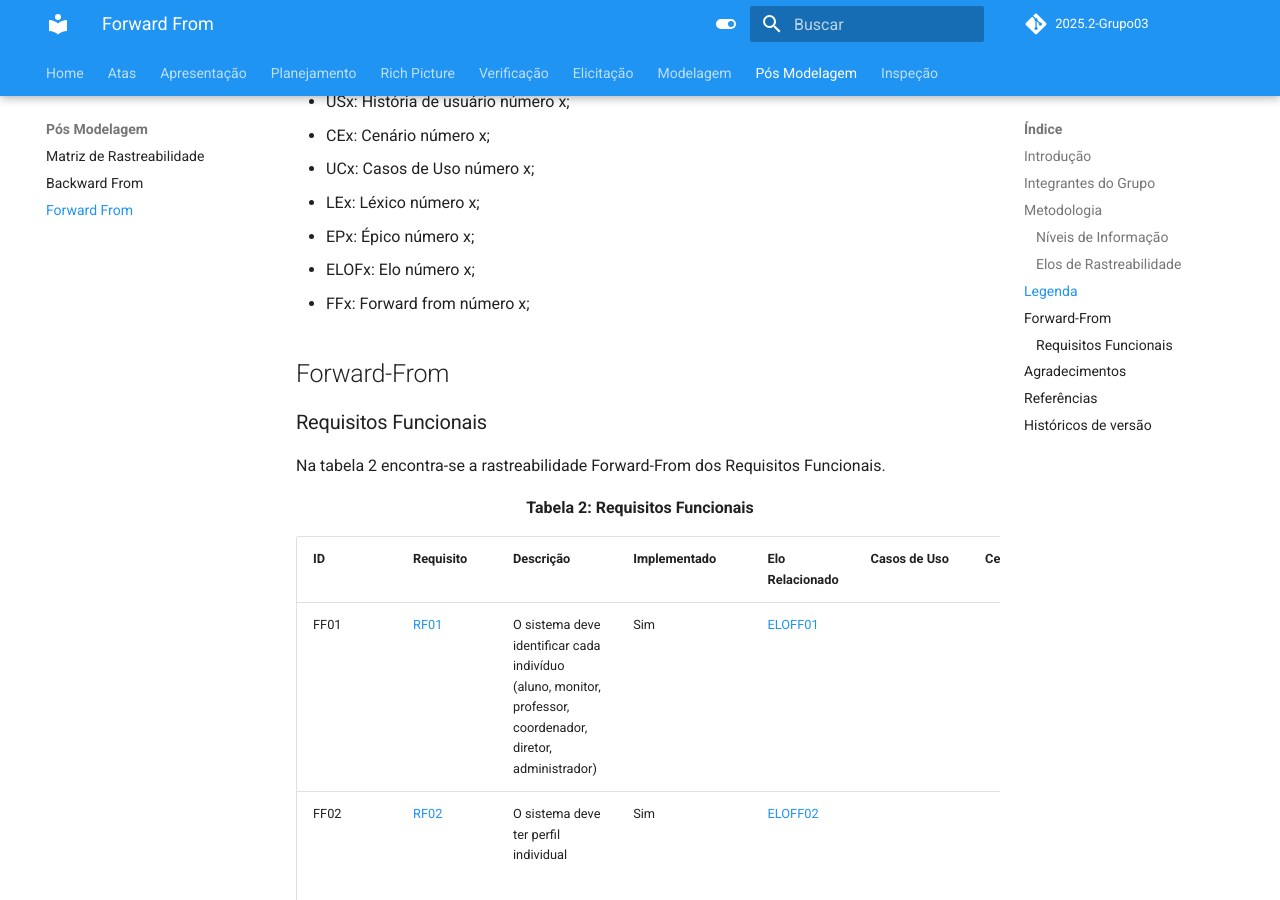
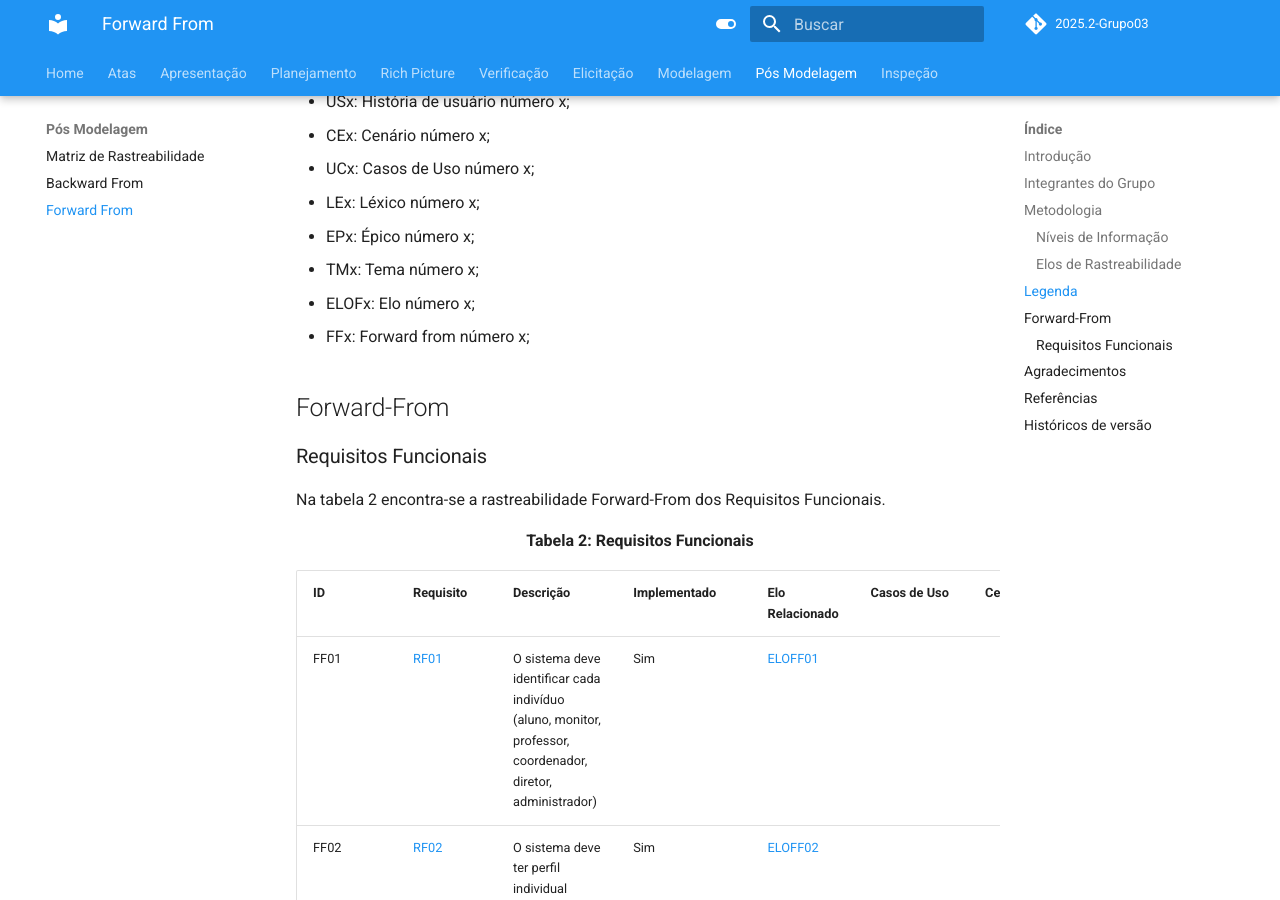
Before and after one commit to Requisitos-de-Software/2025.2-Grupo03, an MkDocs documentation site: the page built from docs/Pos-modelagem/forward.md, in a window 1280 px wide and 900 px high, scrolled down 3784 px. Built offline with MkDocs 1.6.1 and Material for MkDocs 9.7.7, drawn with Linux system fonts in a browser that asks for light colours; comment, search, counter and statistics services are not loaded.

Commit message:
Add TMx abbreviation for Tema number x

```diff
--- a/docs/Pos-modelagem/forward.md
+++ b/docs/Pos-modelagem/forward.md
@@ -83,6 +83,7 @@ Fizemos a rastreabilidade forward-from dos requisitos funcionais para os demais
 - UCx: Casos de Uso número x;
 - LEx: Léxico número x;
 - EPx: Épico número x;
+- TMx: Tema número x;
 - ELOFx: Elo número x;
 - FFx: Forward from número x;
 
```
